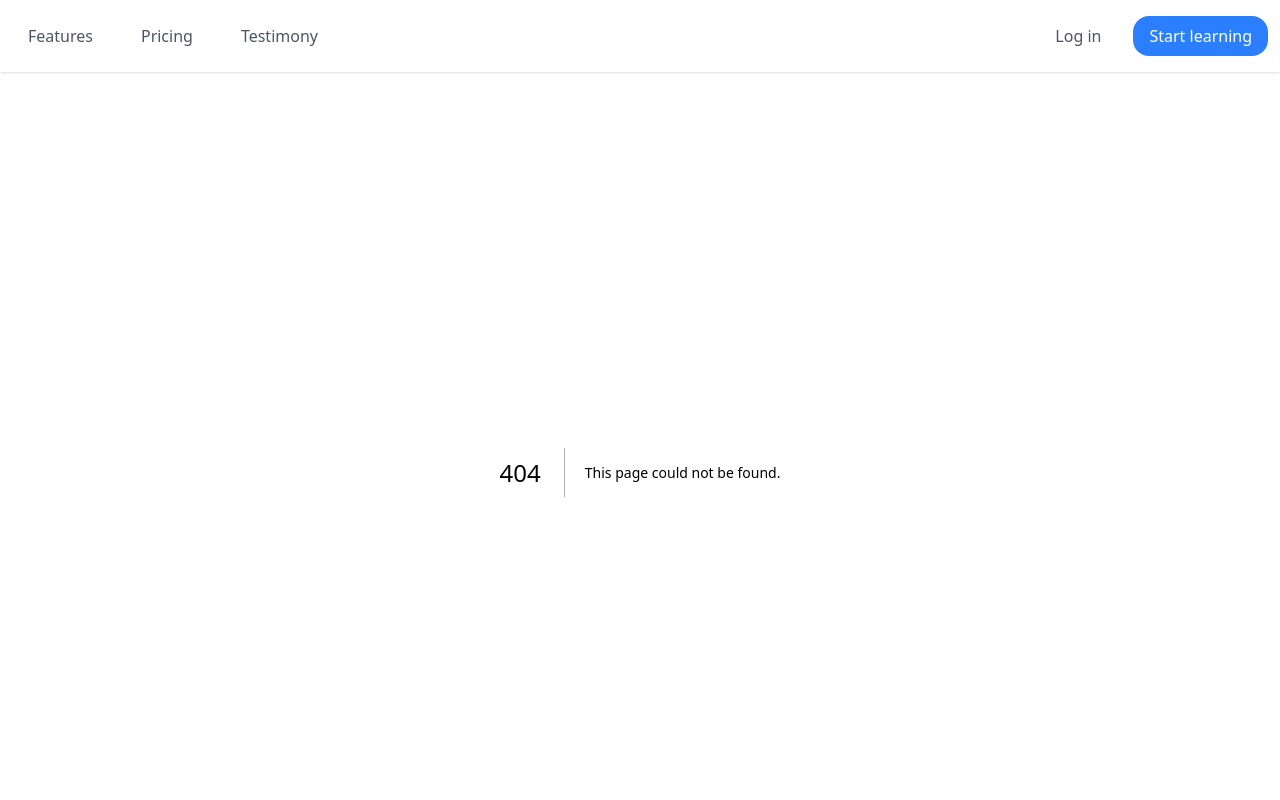
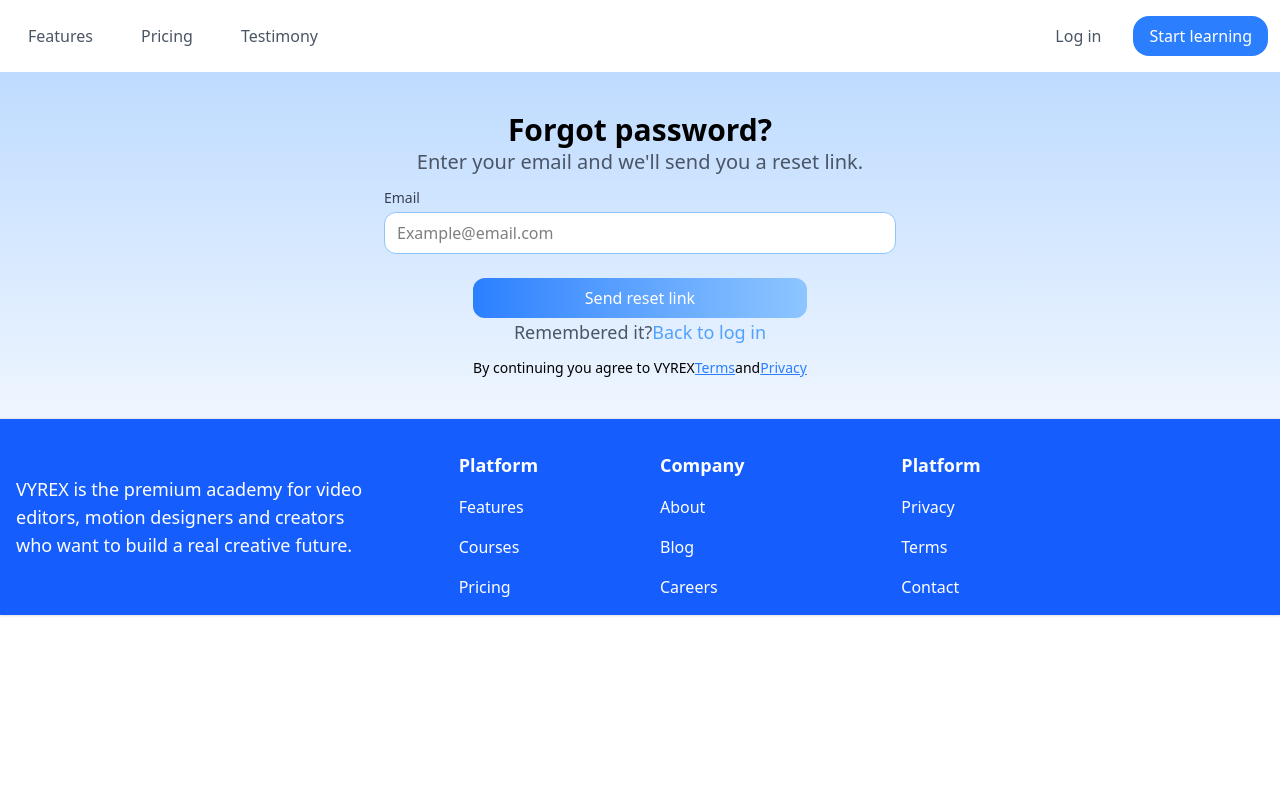
Before and after one commit to ADEDANCE/vyrex, a Next.js app: page /forgot-password in a window 1280 px wide. Before the commit this address had no page. Shown: the top 800 px of the page. Built offline with nearby package versions, Linux system fonts and the light colour scheme.

Commit message:
Feat:Create forgot password page

```diff
--- /dev/null
+++ b/app/forgot-password/page.tsx
@@ -0,0 +1,66 @@
+import React from "react";
+import Textfield from "../components/Textfield";
+import Link from "next/link";
+import Button from "../components/Button";
+
+const page = () => {
+  return (
+    <section className=" bg-linear-to-b from-blue-200 to-blue-50  py-10 px-10 md:px-96 flex flex-col ">
+      <div className="   flex flex-col items-center">
+        <h1 className=" font-bold text-3xl">Forgot password?</h1>
+        <p className=" text-gray-600 text-xl">
+          Enter your email and we'll send you a reset link.
+        </p>
+
+        <Textfield
+          className=" w-full mt-3"
+          type="email"
+          label="Email"
+          //   value={email}
+          //   onChange={(e) => setEmail(e.target.value)}
+          placeholder="Example@email.com"
+        />
+
+        <div className="   flex flex-col items-center">
+          {/* button */}
+          <Button
+            //   onClick={handleLogin}
+            //   disabled={loading}
+            children="Send reset link"
+            className="bg-linear-to-r from-blue-500 to-blue-300 rounded-xl mt-6 w-full text-white"
+            //   {
+            //     isButtonDisabled
+            //       ? "opacity-70 cursor-not-allowed rounded-xl mt-6 w-full text-white bg-blue-200"
+            //       : "bg-linear-to-r from-blue-500 to-blue-300 rounded-xl mt-6 w-full text-white"
+            //   }
+          />
+
+          <div className=" flex text-lg">
+            <p className=" text-gray-600">Remembered it?</p>
+            <Link
+              href={"/reset-password"}
+              className=" text-blue-400 hover:underline"
+            >
+              {" "}
+              Back to log in
+            </Link>
+          </div>
+
+          {/* policy */}
+          <div className=" flex text-sm mt-3">
+            <p>By continuing you agree to VYREX </p>
+            <Link href={""} className=" text-blue-500 underline">
+              Terms
+            </Link>
+            <p>and</p>
+            <Link href={""} className=" text-blue-500 underline">
+              Privacy
+            </Link>
+          </div>
+        </div>
+      </div>
+    </section>
+  );
+};
+
+export default page;
```
